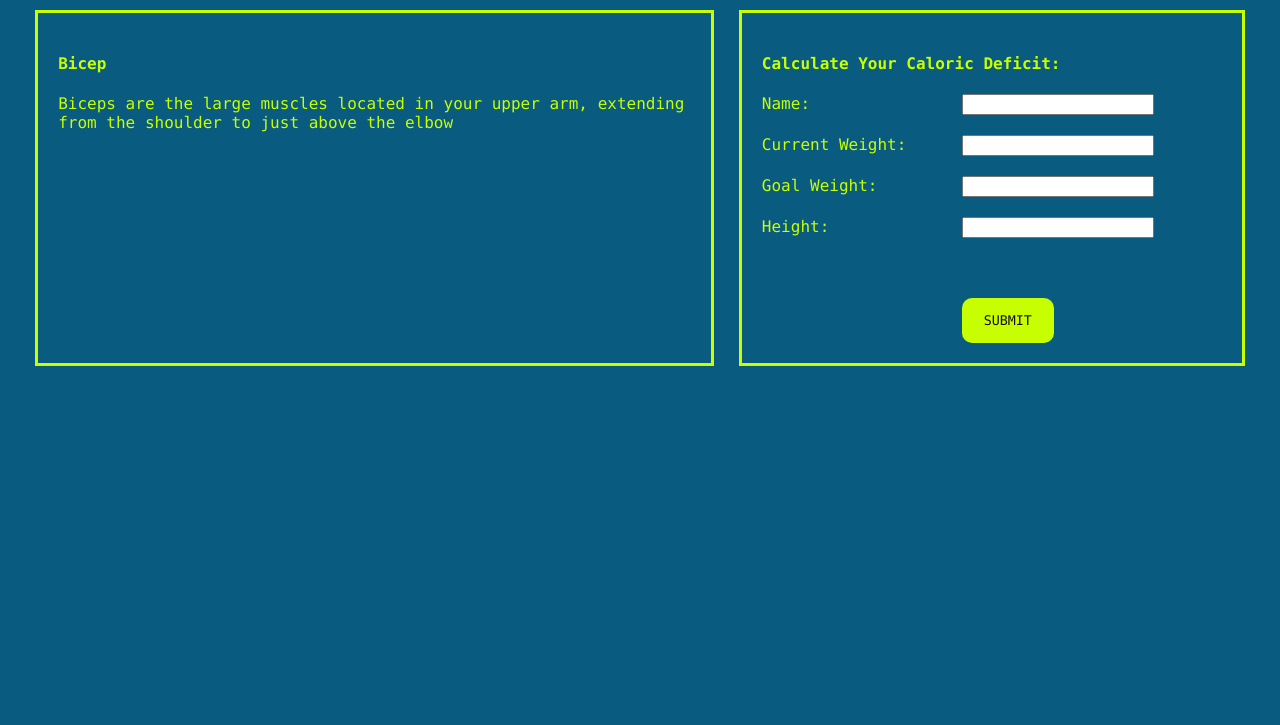
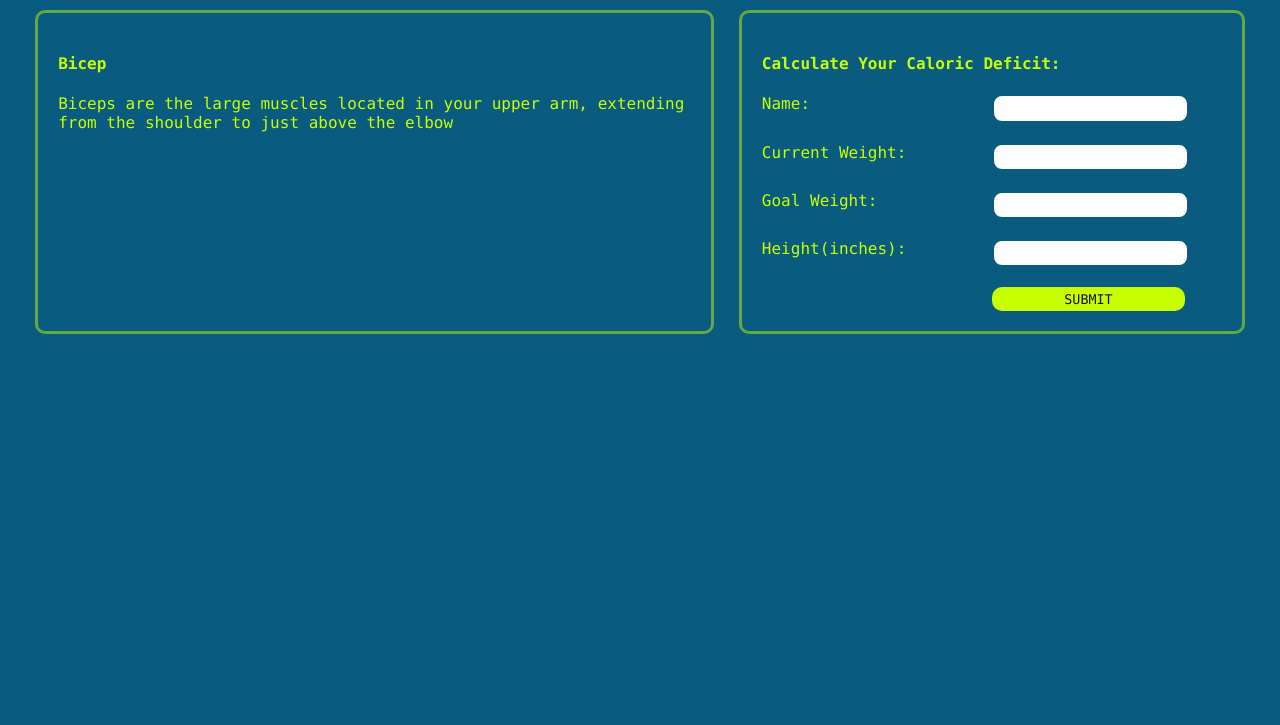
Before and after one commit to ashtr0not/voltura, a website with bundled scripts: page index.html in a window 1280 px wide. Shown: the part 75-800 px from the top of the page. Built offline with nearby package versions, Linux system fonts and the light colour scheme.

Commit message:
updated styling for form

```diff
--- a/index.css
+++ b/index.css
@@ -11,7 +11,7 @@ h1{
     /* opacity: 0.5; */
 
     /* border-bottom: 2px; */
-    border-color: rgb(200, 255, 0);
+    border-color: rgba(200, 255, 0, 0.467);
 }
 
 .section1{
@@ -25,7 +25,9 @@ h1{
     padding: 20px;
     border: solid;
     margin-left: 2%;
-    margin-right: 2%
+    margin-right: 2%;
+    border-color: rgba(200, 255, 0, 0.467);
+    border-radius: 10px;
 }
 
 .formDiagram{
@@ -33,6 +35,8 @@ h1{
     padding: 20px;
     border: solid;
     margin-right: 2%;
+    border-color: rgba(200, 255, 0, 0.467);
+    border-radius: 10px;
 
 
     /* margin-left: 60%; */
@@ -50,23 +54,26 @@ label{
 input{
     width: 40%;
     display: inline-flex;
-    margin-left: 200px;
+    margin-left: 50%;
     display: inline-block;
     position: relative;
+    padding: 1%;
+    border-radius: 10px;
+    border: 2px solid rgb(9, 91, 127);
 }
 
 input[type="submit"]:hover {
-    background-color: #ffffff;
+    background-color: rgba(200, 255, 0, 0.434);
 }
 
 input[type="submit"]{
-    width: 20%;
+    width: 42%;
     background-color: rgb(200, 255, 0);
     /* top:50%; */
     color: #180e0e;
     border:none;
     border-radius:10px;
-    padding:15px;
-    margin-top: 60px;
+    padding: 1%;
+    margin-top: 20px;
     font-family: Lucida Console,Lucida Sans Typewriter,monaco,Bitstream Vera Sans Mono,monospace;
 }
--- a/index.html
+++ b/index.html
@@ -23,8 +23,8 @@
             <div class="about">
                 <h4>About:</h4>
                 <p>Start Strong. Stay Consistent. Reach Your Goals. <br>
-                    Whether you're just starting your fitness journey or getting back on track, our app is designed to make working out simple, motivating, and effective. With easy-to-follow workout plans, beginner-friendly routines, and personalized guidance, you’ll build confidence and strength—one step at a time.
-                    No gym? No problem. Work out anywhere with guided videos, progress tracking, and daily motivation to keep you moving. From bodyweight basics to full-body strength, our expert-crafted programs are tailored to your pace, your goals, and your lifestyle.
+                    Whether you're just starting your fitness journey or getting back on track, our app is designed to make working out simple, motivating, and effective. With easy-to-follow workout plans and beginner-friendly routines you’ll build confidence and strength—one step at a time.
+                    No gym? No problem. Work out anywhere with guided videos and daily motivation to keep you moving. From bodyweight basics to full-body strength, our expert-crafted programs are tailored to your pace, your goals, and your lifestyle.
                     </p>
             </div>
             <div class="formDiagram">
@@ -43,7 +43,7 @@
                         <input type="text" name="goalWeight" id="goalWeight">
                     </div>
                     <div>
-                        <label for="height">Height: </label>
+                        <label for="height">Height(inches): </label>
                         <input type="text" name="height" id="height">
                     </div class="row">
                     <!-- <label for="submit">SUBMIT</label> -->
```
